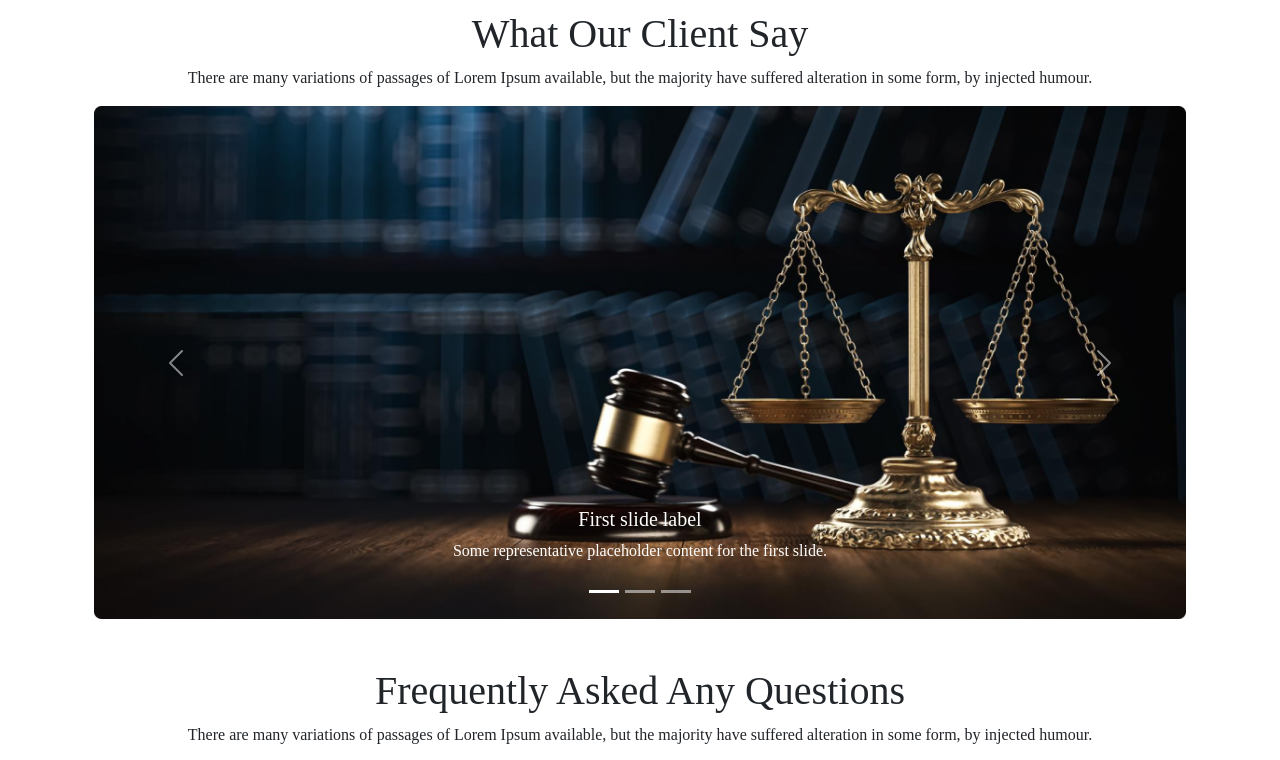
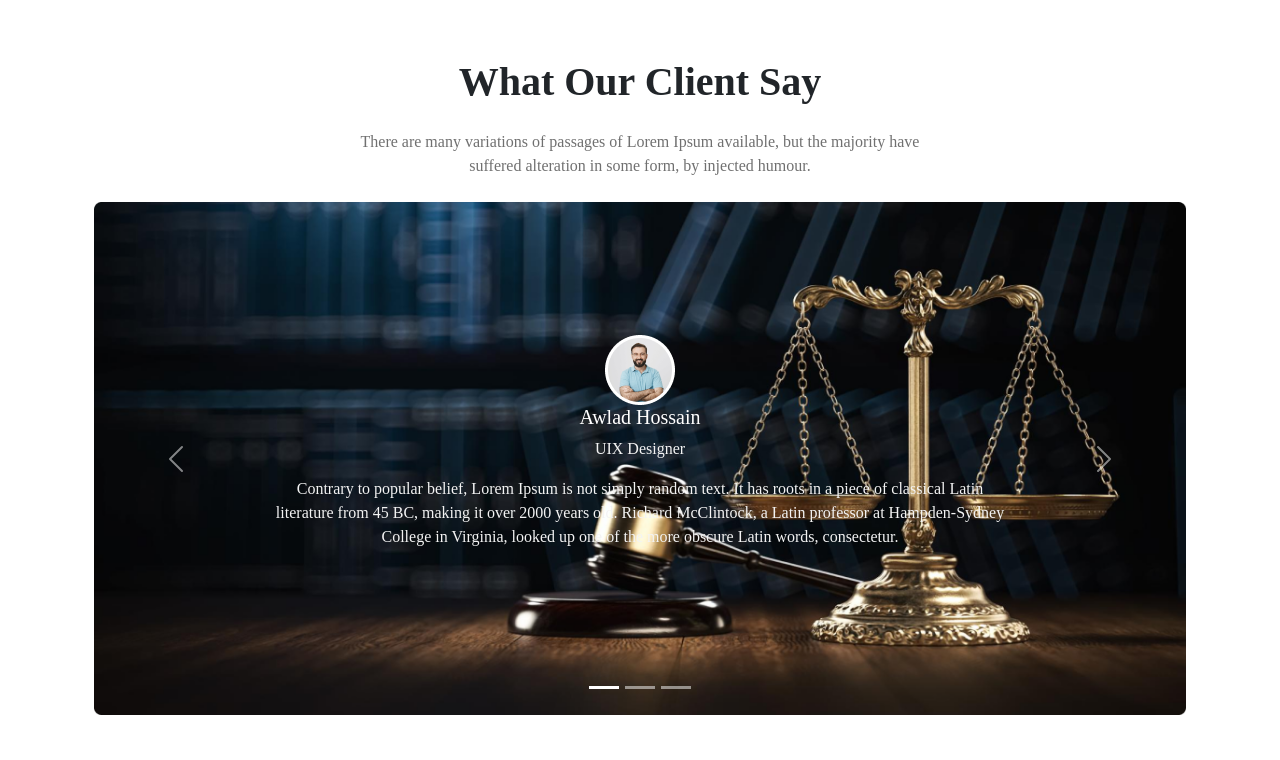
Before and after one commit to Tariqul-6nin3/Legal_Solution, a plain HTML site: page index.html in a window 1280 px wide. Shown: the part 1940-2700 px from the top of the page. Drawn offline with nearby package versions, Linux system fonts and the light colour scheme.

Commit message:
card section committed with responsive for mobile device

```diff
--- a/index.html
+++ b/index.html
@@ -218,17 +218,17 @@
 
 
       <!--Carousel section -->
-      <section class="container">
+      <section class="container mt-5">
         <div class="text-center">
-          <h1>What Our Client Say</h1>
-          <p>
+          <h1 class="carousel-title fw-bolder mb-sm-2 mb-lg-4">What Our Client Say</h1>
+          <p class="carousel-descrip mb-lg-4 mb-sm-2">
             There are many variations of passages of Lorem Ipsum available, but
-            the majority have suffered alteration in some form, by injected
+            the majority have <br> suffered alteration in some form, by injected
             humour.
           </p>
         </div>
         <div>
-          <div id="carouselExampleCaptions" class="carousel slide">
+          <div id="carouselExampleCaptions" class="carousel slide position-relative">
             <div class="carousel-indicators">
               <button
                 type="button"
@@ -254,10 +254,12 @@
                   src="./images/banner.png"
                   class="d-block w-100"
                   alt="..." />
-                <div class="carousel-caption d-none d-md-block">
-                  <h5>First slide label</h5>
-                  <p>
-                    Some representative placeholder content for the first slide.
+                <div class=" corou-container carousel-caption d-md-block position-absolute ">
+                  <img src="./images/ellips.png" alt="">
+                  <h5>Awlad Hossain</h5>
+                  <p class="slide-title">UIX Designer</p>
+                  <p class="slide-descrip">
+                    Contrary to popular belief, Lorem Ipsum is not simply random text. It has roots in a piece of classical Latin <br> literature from 45 BC, making it over 2000 years old. Richard McClintock, a Latin professor at Hampden-Sydney <br> College in Virginia, looked up one of the more obscure Latin words, consectetur.
                   </p>
                 </div>
               </div>
@@ -266,11 +268,12 @@
                   src="./images/Rectangle 5.png"
                   class="d-block w-100"
                   alt="..." />
-                <div class="carousel-caption d-none d-md-block">
-                  <h5>Second slide label</h5>
-                  <p>
-                    Some representative placeholder content for the second
-                    slide.
+                <div class=" corou-container carousel-caption d-md-block position-absolute ">
+                  <img src="./images/ellips.png" alt="">
+                  <h5>Awlad Hossain</h5>
+                  <p class="slide-title">UIX Designer</p>
+                  <p class="slide-descrip">
+                    Contrary to popular belief, Lorem Ipsum is not simply random text. It has roots in a piece of classical Latin <br> literature from 45 BC, making it over 2000 years old. Richard McClintock, a Latin professor at Hampden-Sydney <br> College in Virginia, looked up one of the more obscure Latin words, consectetur.
                   </p>
                 </div>
               </div>
@@ -279,11 +282,12 @@
                   src="./images/Rectangle 5.png"
                   class="d-block w-100"
                   alt="..." />
-                <div class="carousel-caption d-none d-md-block">
-                  <img src="./images/" alt="" />
-                  <h5>Third slide label</h5>
-                  <p>
-                    Some representative placeholder content for the third slide.
+                <div class=" corou-container carousel-caption d-md-block position-absolute ">
+                  <img src="./images/ellips.png" alt="">
+                  <h5>Awlad Hossain</h5>
+                  <p class="slide-title">UIX Designer</p>
+                  <p class="slide-descrip">
+                    Contrary to popular belief, Lorem Ipsum is not simply random text. It has roots in a piece of classical Latin <br> literature from 45 BC, making it over 2000 years old. Richard McClintock, a Latin professor at Hampden-Sydney <br> College in Virginia, looked up one of the more obscure Latin words, consectetur.
                   </p>
                 </div>
               </div>
@@ -313,10 +317,10 @@
       </section>
 
       <!-- Faq section -->
-      <section class="container mt-5">
-        <div class="text-center ms-auto me-auto">
-          <h1>Frequently Asked Any Questions</h1>
-          <p>There are many variations of passages of Lorem Ipsum available, but the majority have suffered alteration in some form, by injected humour.</p>
+      <section class="container mt-5 py-5">
+        <div class="text-center ms-auto me-auto mb-sm-3 mb-lg-5">
+          <h1 class="faq-title fw-bolder mt-sm-2 mt-lg-4">Frequently Asked Any Questions</h1>
+          <p class="faq-descrip">There are many variations of passages of Lorem Ipsum available, but the majority have <br> suffered alteration in some form, by injected humour.</p>
         </div>
         <div class="row">
           <div class="col-lg-6">
@@ -392,6 +396,10 @@
           </div>
         </div>
       </section>
+
+      <section>
+
+      </section>
     </main>
     <footer></footer>
     <!-- Bootstrap Js link -->
--- a/style.css
+++ b/style.css
@@ -31,14 +31,34 @@ body {
   font-size: 16px;
   color: #707070;
 }
-.card {
-  /* width: 400px;
-  height: 500px; */
-}
-.card-single {
-  padding: 0;
-}
 .card-two {
   background: linear-gradient(180deg, #f3f3f3 0%, rgba(243, 243, 243, 0) 100%);
   border: 1px solid #e7e7e7;
 }
+/* corousel section styles */
+.carousel-title {
+  font-size: 40px;
+}
+.carousel-descrip,
+.faq-descrip {
+  font-size: 16px;
+  color: #707070;
+}
+.slide-title,
+.slide-descrip {
+  font-size: 16px;
+  color: #f3f3f3;
+}
+.corou-container {
+  top: 22%;
+  left: 15%;
+}
+/* faq styles */
+.faq-title {
+  font-size: 40px;
+}
+.accordion-item {
+  background-color: #f3f3f3;
+}
+.faq-descrip {
+}
```
Also changed, not shown: images/ellips.png (renamed from images/Ellipse.png).
